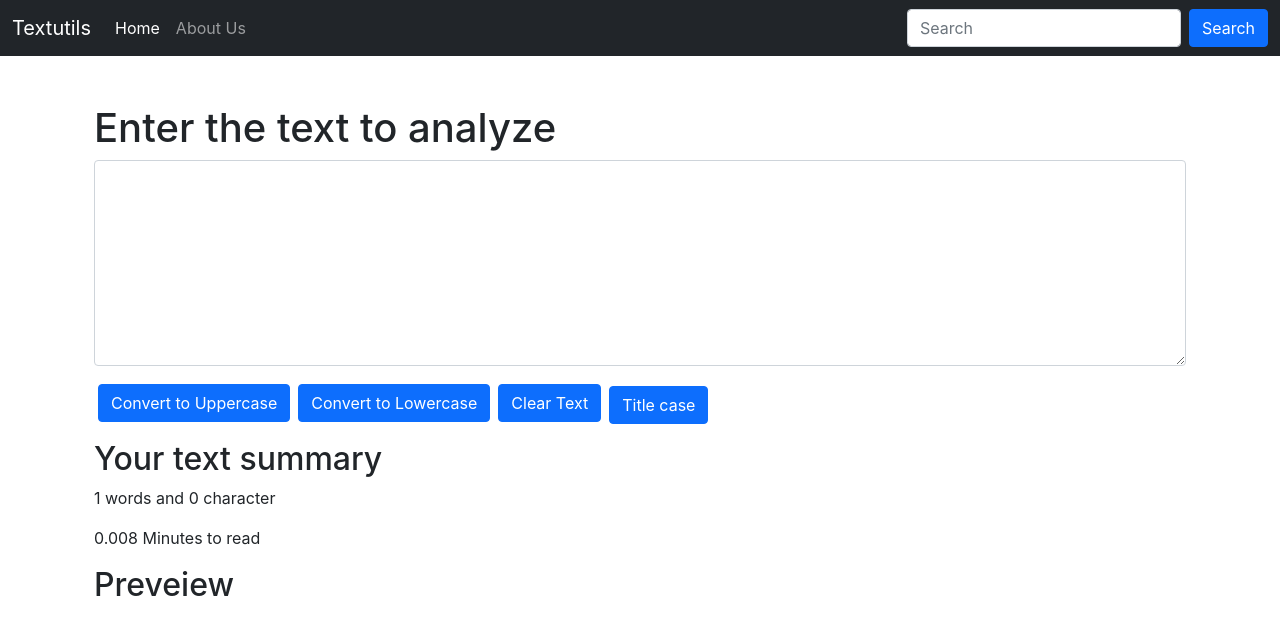
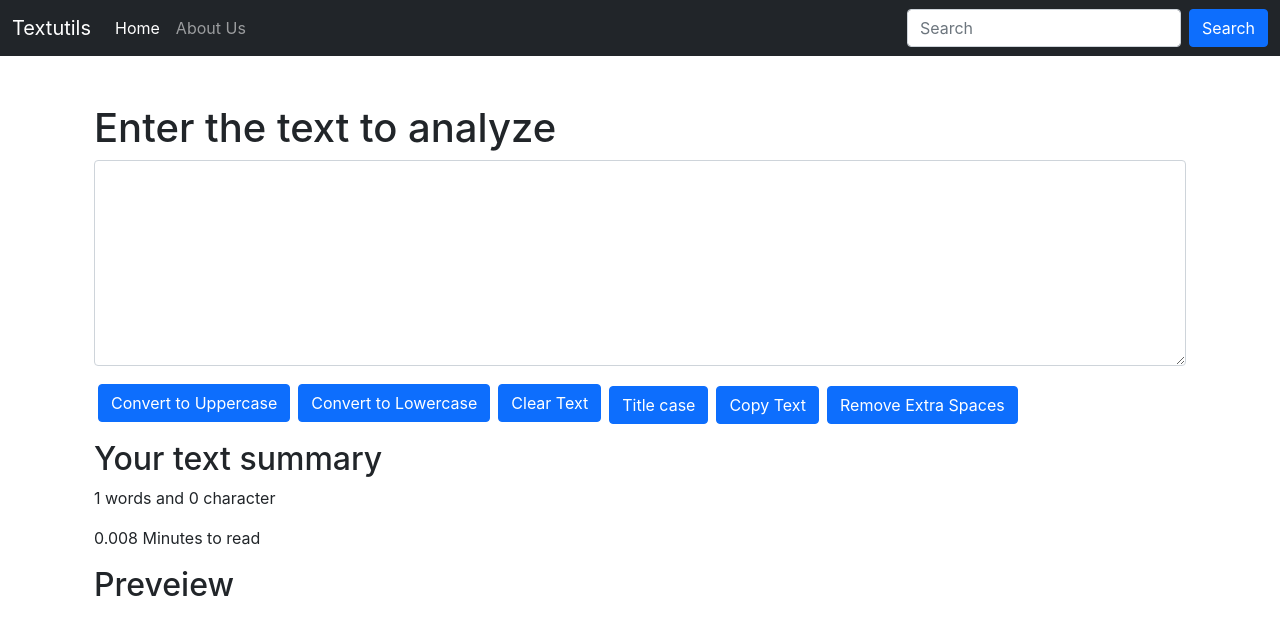
Before and after one commit to Anshg1109/TextUtils_React_app, a React (Create React App) app: page / in a window 1280 px wide. Shown: the top 634 px of the page. Built offline with nearby package versions, Linux system fonts and the light colour scheme.

Commit message:
Ading more Buttons

```diff
--- a/src/App.js
+++ b/src/App.js
@@ -1,5 +1,5 @@
 import './App.css';
-import About from './Component/About';
+// import About from './Component/About';
 import Navbar from './Component/Navbar';
 import TextForm from './Component/TextForm';
 function App() {
--- a/src/Component/TextForm.js
+++ b/src/Component/TextForm.js
@@ -26,6 +26,19 @@
         setText(event.target.value);
     }
 
+    const handleCopy = () => {
+        let text = document.getElementById("mybox");
+        text.select();
+        navigator.clipboard.writeText(text.value);
+        alert("Text Copied ");
+    }
+
+    const handleExtraSpaces = () => {
+        let newtext = text.split(/[ ]+/);
+        setText(newtext.join(" "))
+        }
+
+
     const [text, setText] = useState('');
     // setText("Your Text here");  //Correct way to change the state
     return (
@@ -40,6 +53,8 @@
             <button className="btn btn-primary mx-1" onClick={ handleLowCLick }>Convert to Lowercase</button>
             <button className="btn btn-primary mx-1" onClick={ handleclearCLick }>Clear Text</button>
             <button className="btn btn-primary mx-1 mt-1" onClick={ handleTitleCase }>Title case</button>
+            <button className="btn btn-primary mx-1 mt-1" onClick={ handleCopy }>Copy Text</button>
+            <button className="btn btn-primary mx-1 mt-1" onClick={ handleExtraSpaces }>Remove Extra Spaces</button>
         </div>
         <div className="container my-3">
             <h2>Your text summary</h2>
```
